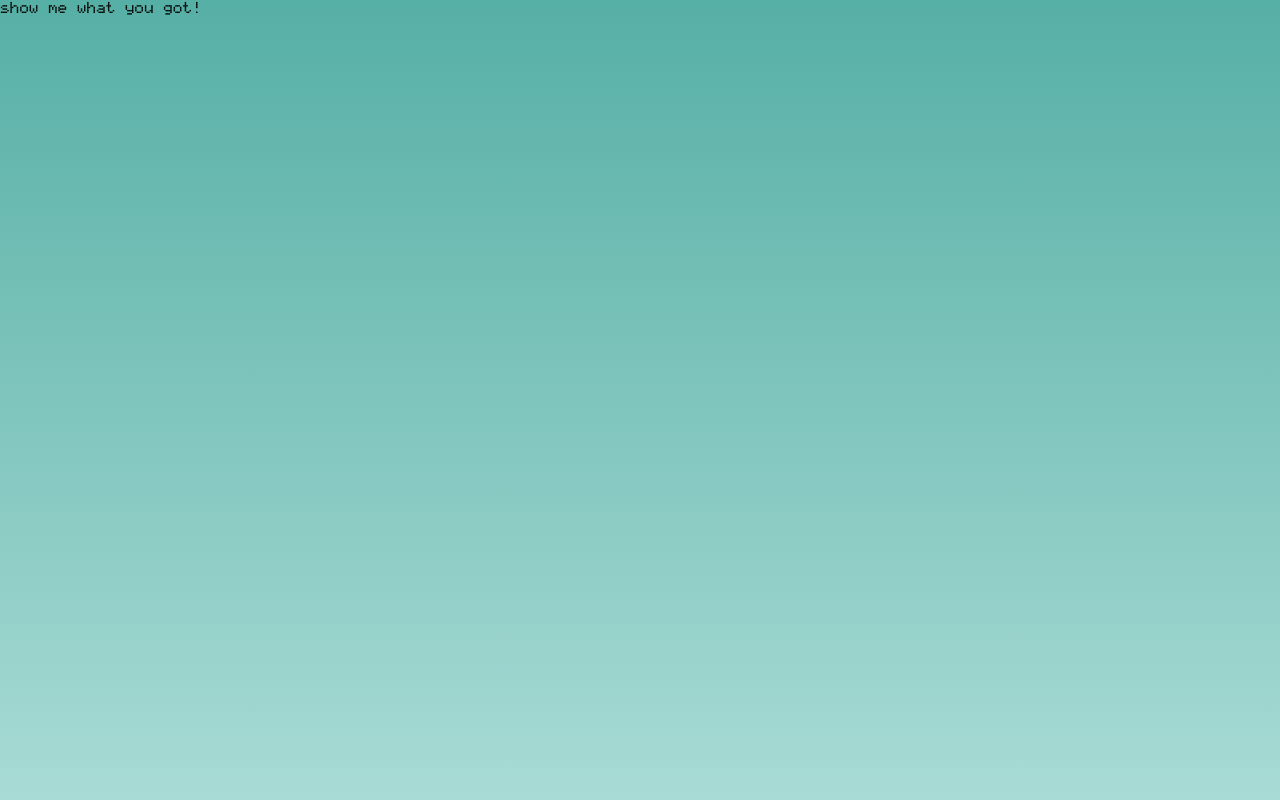
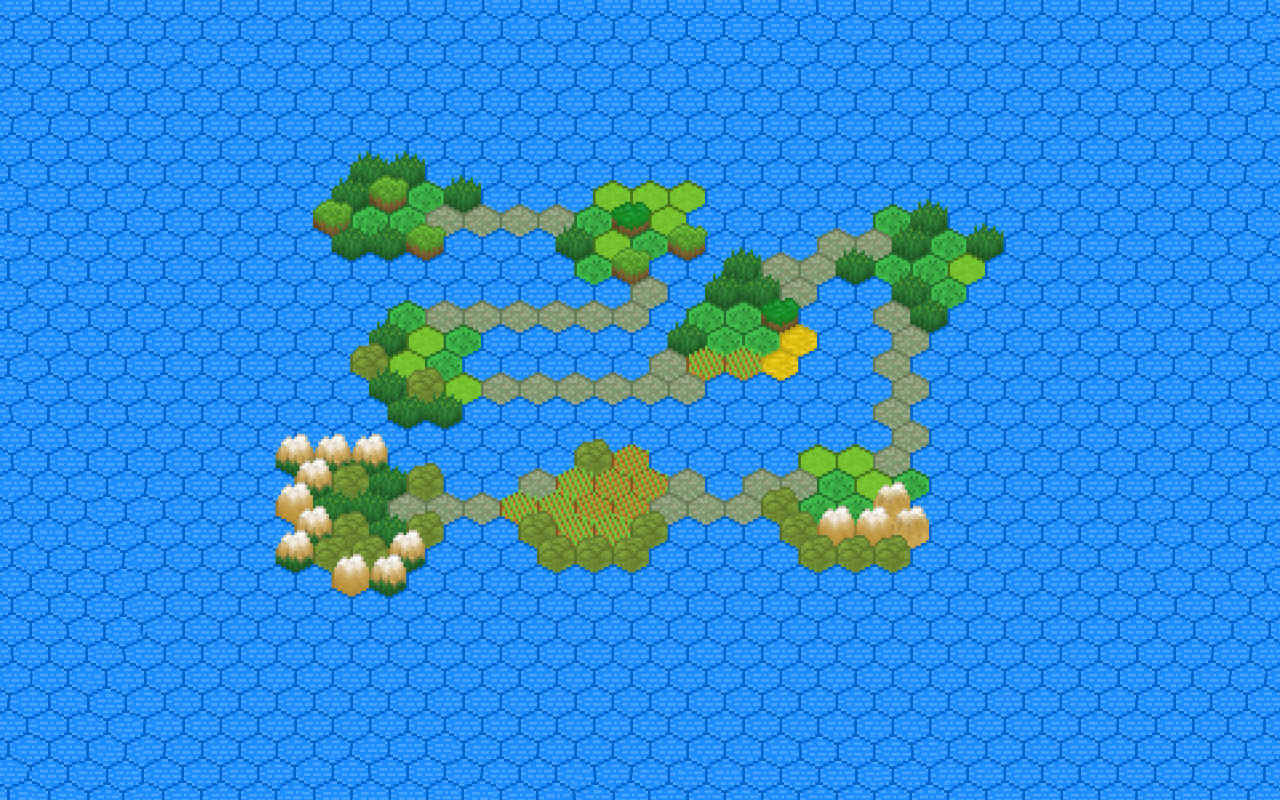
Before and after one commit to fephil/sax-turtles-webapp, a React (Create React App) app: page /world-map in a window 1280 px wide. Built offline with nearby package versions, Linux system fonts and the light colour scheme.

Commit message:
feat: show empty world map

```diff
--- a/src/App.css
+++ b/src/App.css
@@ -102,6 +102,20 @@ body {
   transform: translateX(-50%);
 }
 
+.game-section {
+  position: absolute;
+  top: 0;
+  bottom: 0;
+  left: 0;
+  right: 0;
+}
+
+.game-section--world-map {
+  background-image: url('./worldmap.jpg');
+  background-size: 100%;
+  background-position: center center;
+}
+
 /* IE 10 / Chrome */
 @keyframes fadeIn { from { opacity: 0; } to { opacity: 1; } }
 @keyframes fadeOut { from { opacity: 1; } to { opacity: 0; } }
--- a/src/WorldMap.js
+++ b/src/WorldMap.js
@@ -6,9 +6,7 @@ import './App.css';
 class SplashScreen extends Component {
     render() {
         return (
-            <section>
-                <div>show me what you got!</div>
-            </section>
+            <section class="game-section game-section--world-map"></section>
         )
     }
 }
```
Also changed, not shown: src/worldmap.jpg (added).
